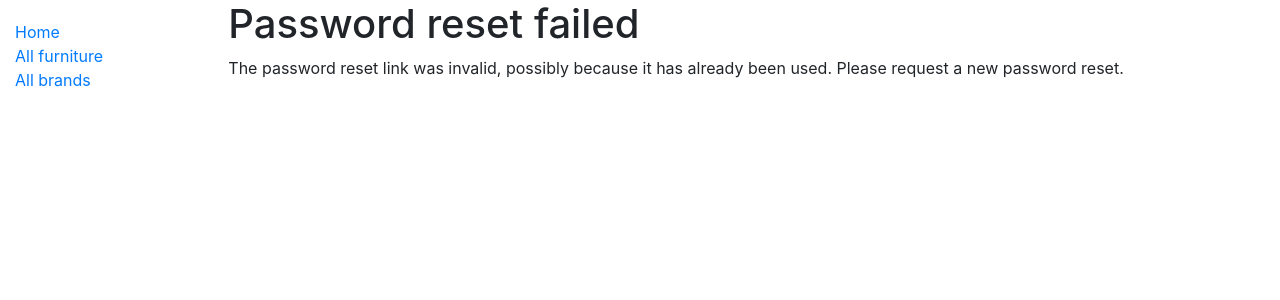
After one commit to dedvnutree/DevOps-Autumn2021, a Django app: template templates/registration/password_reset_confirm.html in a window 1280 px wide. The commit adds this page. Shown: the top 300 px of the page. Run offline with Django 3.2, Linux system fonts and the light colour scheme; the template is opened without the code that fills it, so the values that code supplies are empty.

Commit message:
password reset system

```diff
--- a/catalog/views.py
+++ b/catalog/views.py
@@ -12,6 +12,7 @@ def index(request):
 
     num_visits = request.session.get('num_visits', 1)
     request.session['num_visits'] = num_visits + 1
+
 
     context = {
         'num_furniture': num_furniture,
--- /dev/null
+++ b/templates/registration/password_reset_complete.html
@@ -0,0 +1,6 @@
+{% extends "base_generic.html" %}
+
+{% block content %}
+  <h1>The password has been changed!</h1>
+  <p><a href="{% url 'login' %}">log in again?</a></p>
+{% endblock %}
--- /dev/null
+++ b/templates/registration/password_reset_confirm.html
@@ -0,0 +1,29 @@
+{% extends "base_generic.html" %}
+
+{% block content %}
+    {% if validlink %}
+        <p></p>
+        <form action="" method="post">
+        {% csrf_token %}
+            <table>
+                <tr>
+                    <td>{{ form.new_password1.errors }}
+                        <label for="id_new_password1">New password:</label></td>
+                    <td>{{ form.new_password1 }}</td>
+                </tr>
+                <tr>
+                    <td>{{ form.new_password2.errors }}
+                        <label for="id_new_password2">Confirm password:</label></td>
+                    <td>{{ form.new_password2 }}</td>
+                </tr>
+                <tr>
+                    <td></td>
+                    <td><input type="submit" value="Change my password" /></td>
+                </tr>
+            </table>
+        </form>
+    {% else %}
+        <h1>Password reset failed</h1>
+        <p>The password reset link was invalid, possibly because it has already been used. Please request a new password reset.</p>
+    {% endif %}
+{% endblock %}
--- /dev/null
+++ b/templates/registration/password_reset_done.html
@@ -0,0 +1,5 @@
+{% extends "base_generic.html %}
+
+{% block content %}
+    <p> We've emailed you instructions for setting your password. If they haven't arrived in a few minutes, check your spam folder.</p>
+{% endblock %}
--- /dev/null
+++ b/templates/registration/password_reset_email.html
@@ -0,0 +1,2 @@
+Someone asked for password reset for email {{ email }}. Follow the link below:
+{{ protocol}}://{{ domain }}{% url 'password_reset_confirm' uidb64=uid token=token %}l>
```
Also changed, not shown: templates/registration/password_reset_form.html (added, +12 -0 lines), catalog/templates/index.html (line endings or trailing spaces), db.sqlite3.
